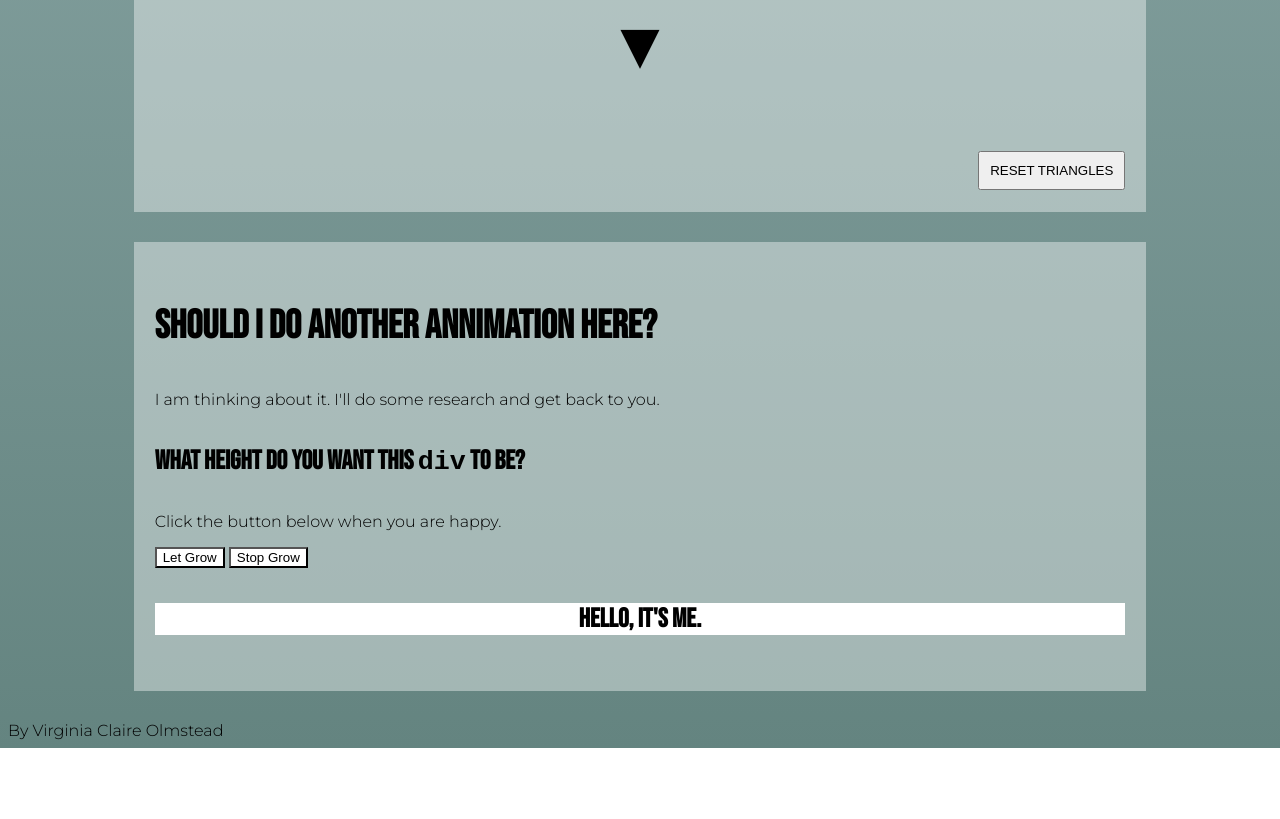
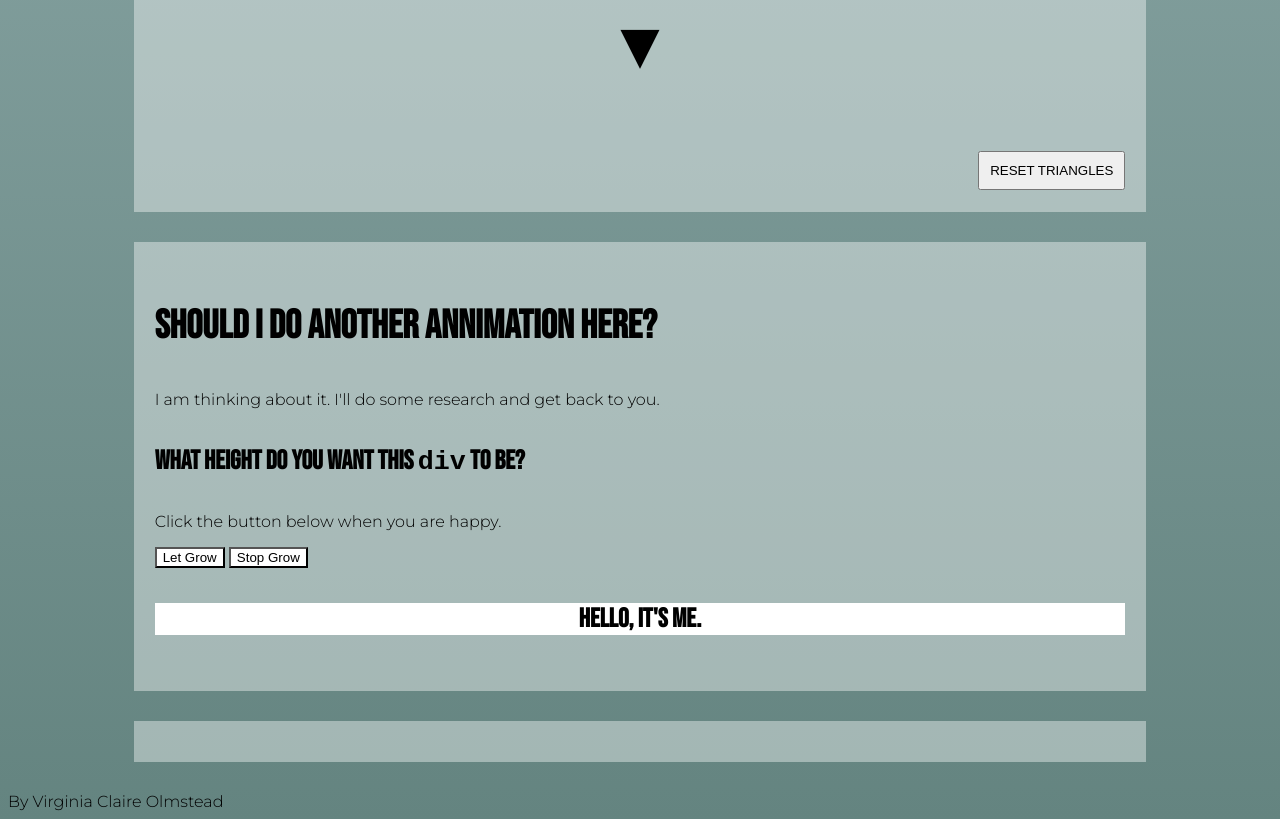
Before and after one commit to claireolmstead/commitment, a plain HTML site: page index.html in a window 1280 px wide. Shown: the part 4488-5307 px from the top of the page. Before the commit the page ends 5236 px from the top, so only its background shows below. Drawn offline with nearby package versions, Linux system fonts and the light colour scheme.

Commit message:
new article

```diff
--- a/index.html
+++ b/index.html
@@ -119,7 +119,9 @@
 				<h4>Hello, it's me.</h4>
 			</div>
 		</div>
+		<div class="section" id="article6">
 
+		</div>
 	</main>
 	<footer>By Virginia Claire Olmstead</footer>
 </body>
```
